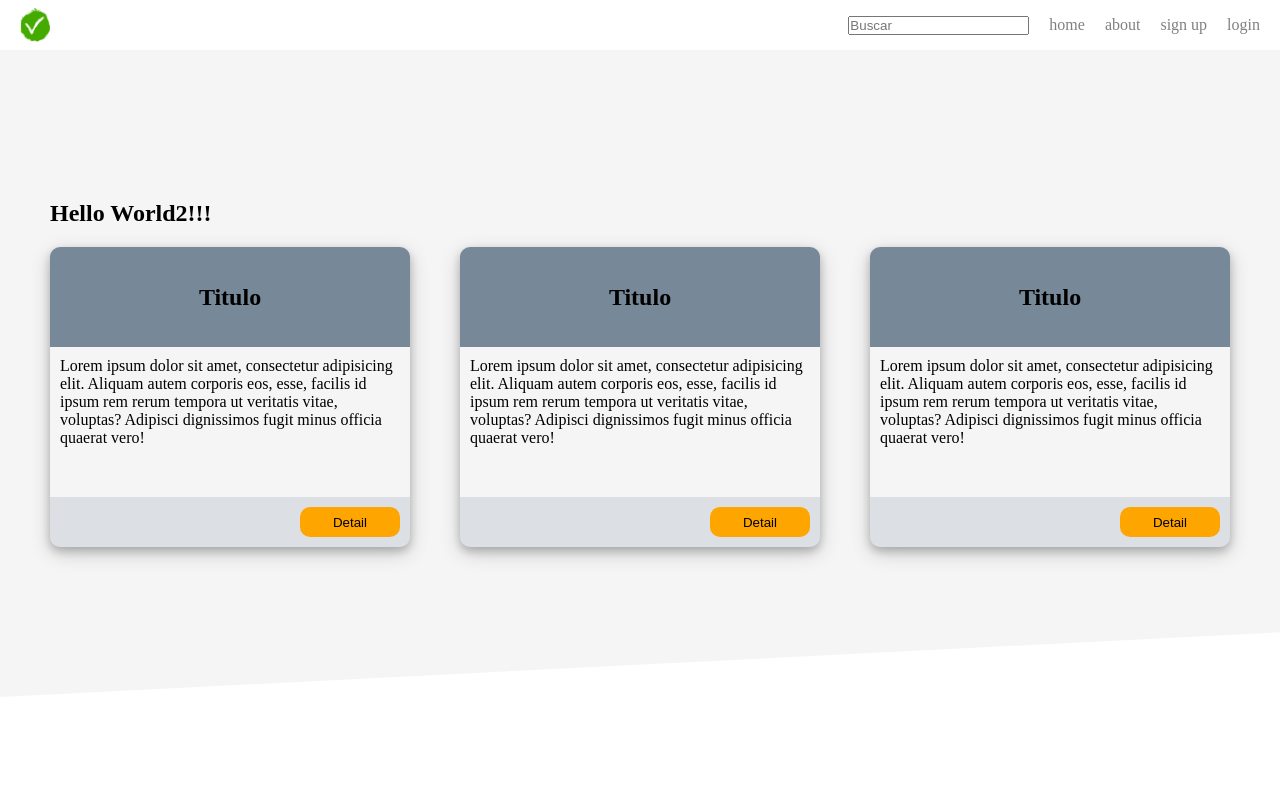
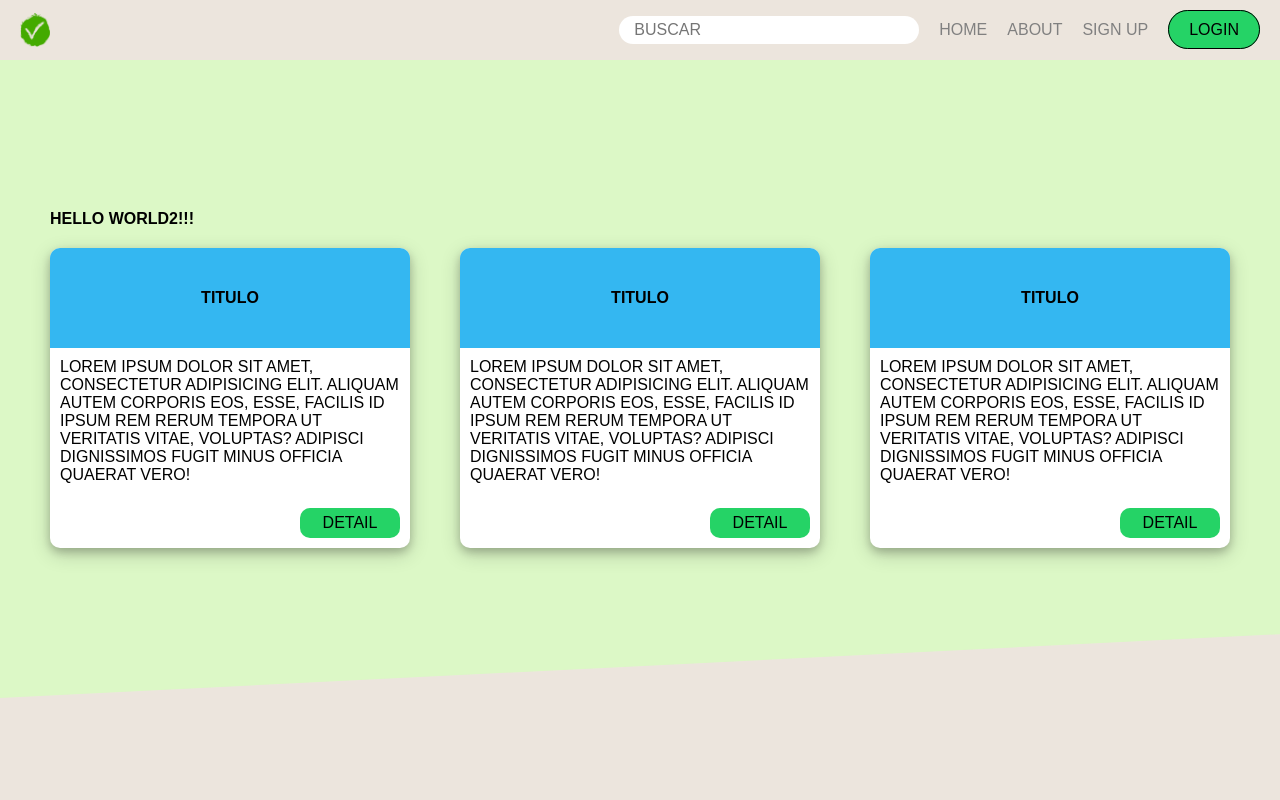
Before and after one commit to murineli/pwa, a plain HTML site: page index.html in a window 1280 px wide. Shown: the top 800 px of the page. Drawn offline with Linux system fonts and the light colour scheme; no server answers.

Commit message:
Add color and format header.

```diff
--- a/assets/script.js
+++ b/assets/script.js
@@ -1,12 +1,11 @@
 const URL = "https://api-sse-pwa-orpin.vercel.app/api";
 const title = document.getElementById("title");
 const body = document.getElementById("body");
-
-console.log(window.screen);
-
 const hamburger = document.getElementsByClassName("hamburger");
 const menu = document.getElementsByClassName("menu")[0];
+
 menu.style.display = "none";
+
 hamburger[0].addEventListener("click", (e) => {
     e.preventDefault();
     if (window.innerWidth <= 800) {
@@ -14,7 +13,7 @@ hamburger[0].addEventListener("click", (e) => {
     }
 })
 
-window.addEventListener("resize", (e) => {
+window.addEventListener("resize", () => {
     if (window.innerWidth > 800) {
         menu.style.display = "none";
     }
@@ -23,7 +22,7 @@ window.addEventListener("resize", (e) => {
 async function getData() {
     try {
         const response = await fetch(URL);
-        return await response.json();;
+        return await response.json()
     } catch (e) {
         console.error(e);
     }
@@ -118,6 +117,7 @@ if ('serviceWorker' in navigator && 'Notification' in window) {
                 })
             .catch(function(err) {
                 console.log('Service worker error.')
+                console.log(err);
             })
         })
 
--- a/assets/styles.css
+++ b/assets/styles.css
@@ -1,13 +1,26 @@
+:root {
+    --sea-green: #075e54;
+    --surfice-green: #128c7e;
+    --mountain-meadow: #25d366;
+    --gossip: #dcf8c6;
+    --picton-blue: #34b7f1;
+    --pearl-bush: #ece5dd;
+}
+
+
 *, *:before, *:after {
     margin: 0;
     padding: 0;
     box-sizing: border-box;
+    font-family: 'Poppins', sans-serif;
+    font-size: 16px;
+    text-transform: uppercase;
 }
 
 body {
     width: 100%;
     height: 100vh;
-    /*background: lightblue;*/
+    background: var(--pearl-bush);
 }
 
 header {
@@ -16,7 +29,7 @@ header {
     display: flex;
     justify-content: space-between;
     align-items: center;
-    padding: 20px;
+    padding: 30px 20px;
     /*background: lightslategrey;*/
 }
 
@@ -44,6 +57,8 @@ a {
     color: gray;
 }
 
+
+
 main {
     width: 100%;
     /*height: 100vh;*/
@@ -62,8 +77,21 @@ section {
 }
 
 section:nth-child(odd) {
-    background-color: whitesmoke;
+    background-color: var(--gossip);
+}
 
+.btn {
+    padding: 10px 20px;
+    border-radius: 20px;
+    border: 1px solid #000;
+    color: #000;
+    background-color: var(--mountain-meadow);
+}
+
+.btn:hover {
+    background-color: #000;
+    color: #fff;
+    transition: 1s ease;
 }
 
 .container {
@@ -80,6 +108,22 @@ section:nth-child(odd) {
     height: 2px;
     background-color:gray;
 
+}
+
+.menu-search {
+    display: flex;
+    flex-direction: row;
+    gap: 20px;
+    justify-content: end;
+    align-items: center;
+}
+
+input {
+    width: 300px;
+    border: none;
+    outline: none;
+    padding: 5px 15px;
+    border-radius: 15px;
 }
 
 .menu {
@@ -127,6 +171,7 @@ section:nth-child(odd) {
     justify-content: space-between;
     /*padding: 10px;*/
     box-shadow: 0 4px 8px 0 rgba(0, 0, 0, 0.2), 0 6px 20px 0 rgba(0, 0, 0, 0.19);
+    background-color: #ffffff;
 
 }
 
@@ -141,7 +186,7 @@ section:nth-child(odd) {
     display: flex;
     justify-content: center;
     align-items: center;
-    background: lightslategrey;
+    background-color: var(--picton-blue);
     padding: 10px;
     border-radius: 10px 10px 0 0;
 }
@@ -156,7 +201,6 @@ section:nth-child(odd) {
     height: 50px;
     display: flex;
     border-radius:0 0  10px 10px;
-    background-color: rgba(119, 136, 156, 0.2);
     padding: 10px;
     justify-content: end;
 }
@@ -166,13 +210,14 @@ button {
     padding: 5px;
     border: none;
     border-radius: 10px;
-    background-color: orange;
+    background-color: var(--mountain-meadow);
+
 }
 
 footer {
     width: 100%;
     height: 200px;
-    background: lightslategrey;
+    background-color: var(--sea-green);
 
 }
 
--- a/index.html
+++ b/index.html
@@ -8,13 +8,14 @@
 <body>
 <header>
     <img src="assets/icon.png" alt="" srcset="">
+    <div class="menu-search">
+        <input type="search" name="search" id="" placeholder="Buscar">
         <nav>
-        <input type="search" name="search" id="" placeholder="Buscar">
             <ul>
                 <li><a href="/">home</a></li>
                 <li><a href="/about">about</a></li>
                 <li><a href="/signup">sign up</a></li>
-        <li><a href="/login">login</a></li>
+                <li><a href="/login" class="btn">login</a></li>
             </ul>
         </nav>
         <div class="hamburger">
@@ -22,6 +23,9 @@
             <div class="box"></div>
             <div class="box"></div>
         </div>
+    </div>
+
+
 </header>
 <div class="menu">
     <ul>
```
Lines whose indentation alone changed are shown as unchanged.
